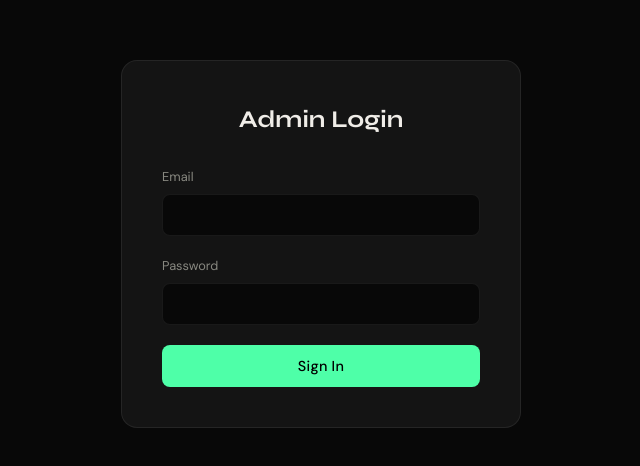
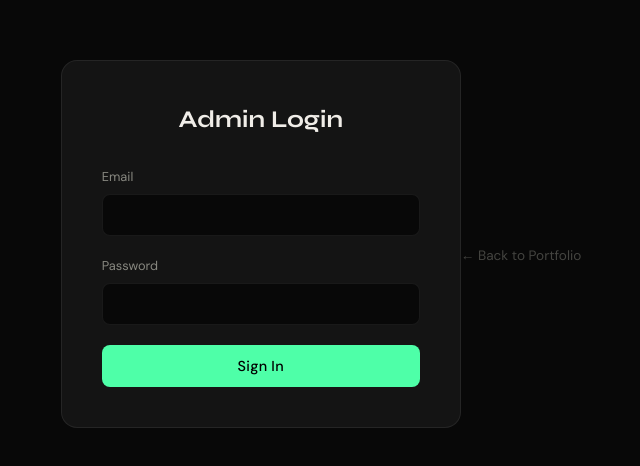
Before and after one commit to sojiyou/Portfolio, a React (Create React App) app: page /admin in a window 1280 px wide. Shown: the part 156-622 px from the top of the page, without its empty margins (319-959 px from the left). Built offline with nearby package versions, Linux system fonts and the light colour scheme; no server answers.

Commit message:
feat: add Back to Portfolio link on admin login page

```diff
--- a/src/components/AdminLogin.css
+++ b/src/components/AdminLogin.css
@@ -53,3 +53,14 @@
   font-size: 0.85rem;
   text-align: center;
 }
+.admin-login__back {
+  display: block;
+  text-align: center;
+  margin-top: 1.5rem;
+  font-size: 0.85rem;
+  color: var(--text-tertiary);
+  transition: color 0.2s;
+}
+.admin-login__back:hover {
+  color: var(--accent);
+}
--- a/src/components/AdminLogin.js
+++ b/src/components/AdminLogin.js
@@ -1,4 +1,5 @@
 import { useState } from "react";
+import { Link } from "react-router-dom";
 import { signInWithEmailAndPassword } from "firebase/auth";
 import { auth } from "../lib/firebase";
 import "./AdminLogin.css";
@@ -57,7 +58,8 @@ export default function AdminLogin() {
         >
           {loading ? "Signing in…" : "Sign In"}
         </button>
-      </form>
+        </form>
+        <Link to="/" className="admin-login__back">← Back to Portfolio</Link>
     </div>
   );
 }
```
